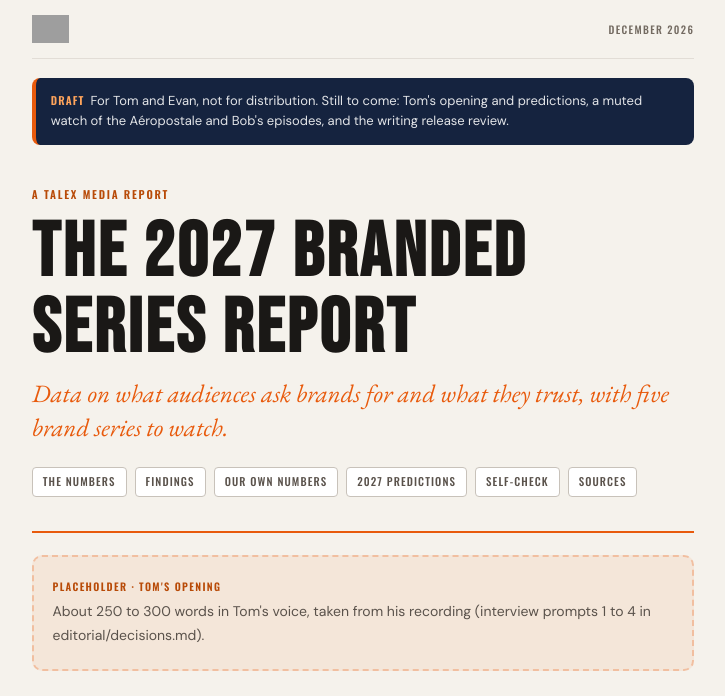
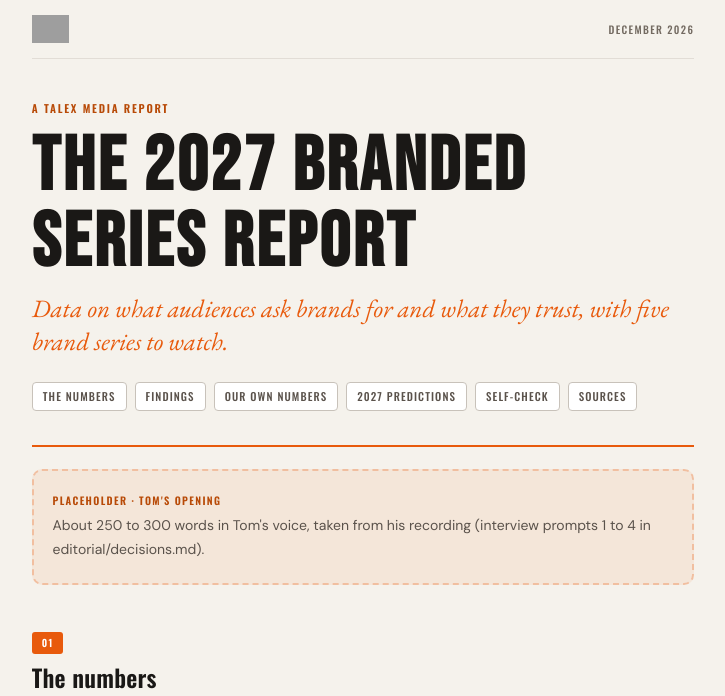
Before and after one commit to TalexMedia/2027-branded-series-report, a plain HTML site: page index.html in a window 1280 px wide. Shown: the top 696 px of the page, without its empty margins (277-1002 px from the left). Drawn offline with nearby package versions, Linux system fonts and the light colour scheme; grey boxes are pictures that could not be loaded.

Commit message:
Remove the draft banner
Co-Authored-By: Claude Opus 5.5 <noreply@anthropic.com>

```diff
--- a/index.html
+++ b/index.html
@@ -43,8 +43,6 @@ body{background:var(--bg);min-height:100vh}
 .topbar-date{font-family:'Oswald',sans-serif;font-weight:500;font-size:10.5px;letter-spacing:0.13em;text-transform:uppercase;color:var(--txt3)}
 
 /* Draft-only scaffolding. Remove every .draft element before release. */
-.draft-banner{margin:1.25rem 0 0;background:var(--navy);color:rgba(255,255,255,0.88);border-left:4px solid var(--o);border-radius:8px;padding:0.85rem 1rem;font-size:13px;line-height:1.6}
-.draft-banner strong{color:#FFA45C;font-family:'Oswald',sans-serif;font-weight:600;letter-spacing:0.1em;text-transform:uppercase;font-size:11px;margin-right:6px}
 .placeholder{border:2px dashed var(--o-border);background:var(--o-dim);border-radius:10px;padding:1.4rem 1.25rem;margin:1.5rem 0}
 .placeholder-label{font-family:'Oswald',sans-serif;font-weight:600;font-size:10.5px;letter-spacing:0.13em;text-transform:uppercase;color:var(--o-text);margin-bottom:0.35rem}
 .placeholder p{font-size:14px;color:var(--txt2);line-height:1.7}
@@ -195,8 +193,6 @@ section{scroll-margin-top:1.25rem}
     </a>
     <span class="topbar-date">December 2026</span>
   </nav>
-
-  <div class="draft draft-banner" role="note"><strong>Draft</strong>For Tom and Evan, not for distribution. Still to come: Tom's opening and predictions, a muted watch of the Aéropostale and Bob's episodes, and the writing release review.</div>
 
   <header class="hero">
     <div class="hero-eyebrow">A Talex Media Report</div>
```
